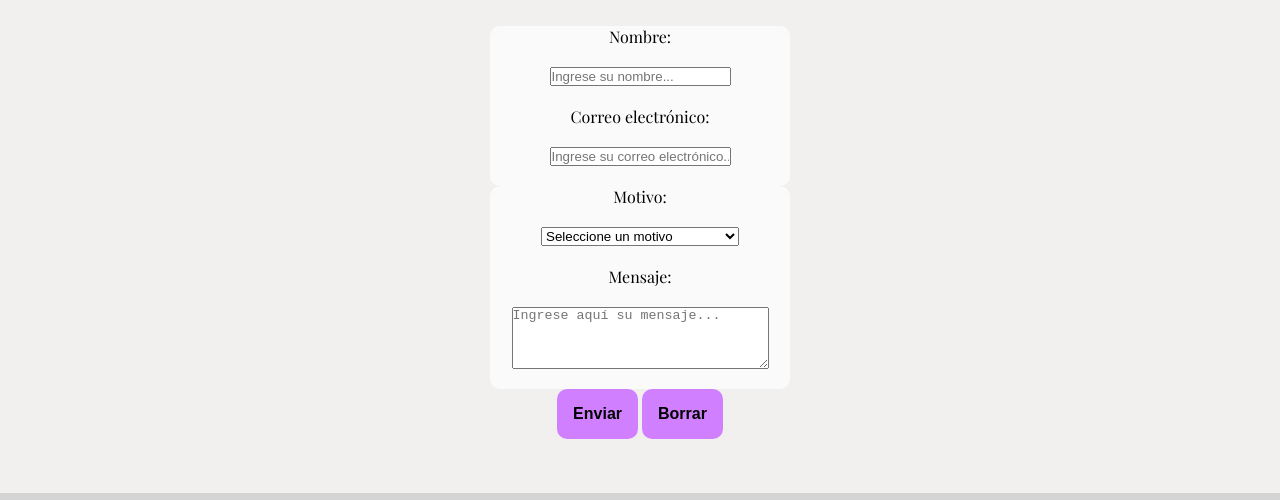
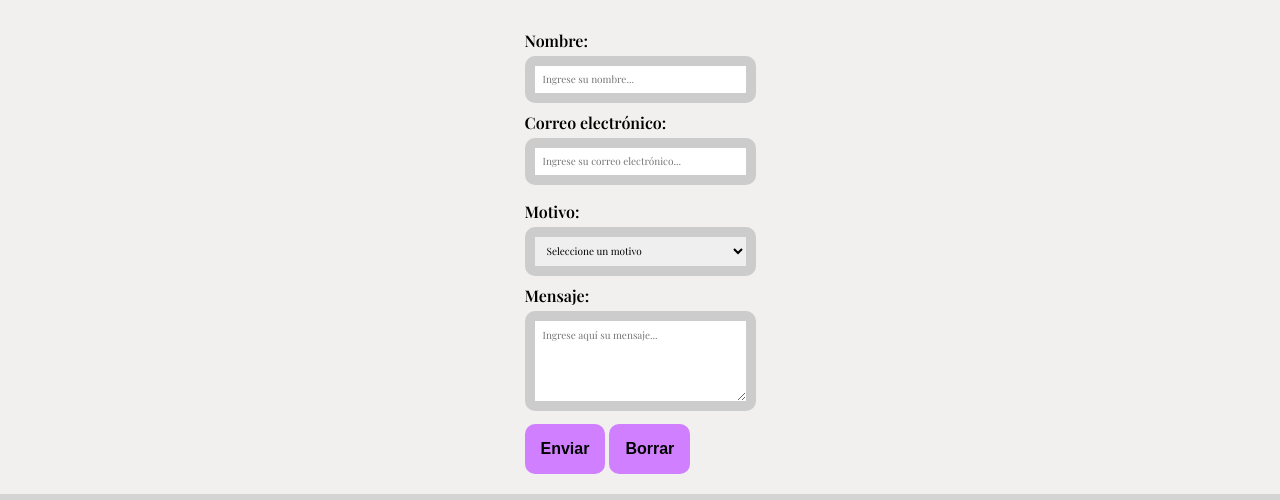
Before and after one commit to CeciliaCleries/Pre-Entrega-del-Proyecto-FrontEnd-JS, a plain HTML site: page pages/contacto.html in a window 1280 px wide. Shown: the part 173-673 px from the top of the page. Drawn offline with nearby package versions, Linux system fonts and the light colour scheme; a web font is replaced by a local one.

Commit message:
Nuevos cambios al formulario

```diff
--- a/css/styles.css
+++ b/css/styles.css
@@ -173,13 +173,26 @@ footer{
 }
 
 .formulario{
-    background-color: #FAFAFA;
-    width: 30rem;
-    border-radius:1rem;
     display:flex;
     flex-direction:column;
-    align-items:center;
-    gap:2rem;
-    padding-bottom:2rem;
-    overflow:hidden;
+    gap:0.5rem;
+    max-width: 31.25rem;
+    margin: 0 auto 1.25rem;
 }
+.formulario label{
+    font-weight: 600;
+    margin-top: 0.4rem;
+}
+.formulario input, .formulario select, .formulario textarea{
+    width: 100%;
+    padding: 0.65rem 0.8rem;
+    font-family: inherit;
+    font-size: 1rem;
+    border: 1rem solid #ccc;
+    border-radius: 1rem;
+    box-sizing: border-box;
+}
+.formulario textarea{
+    resize: vertical;
+    min-height: 10rem;
+}
--- a/pages/contacto.html
+++ b/pages/contacto.html
@@ -29,7 +29,7 @@
         <section class="inicio">
             <h1>Contactame</h1>
         </section>
-        <form action="./result.html" method="get" target="blanck"></form>
+        <form action="./result.html" method="get" target="blanck">
         <div class="formulario">
         <label for="nombre">Nombre:</label>
         <input
@@ -72,6 +72,7 @@
         <button type="submit" class="btn">Enviar</button>
         <button type="reset" class="btn">Borrar</button>
     </div>
+</form>
     </main>
     <footer>
     <nav>
```
Also changed, not shown: pages/result.html (added, +49 -0 lines).
